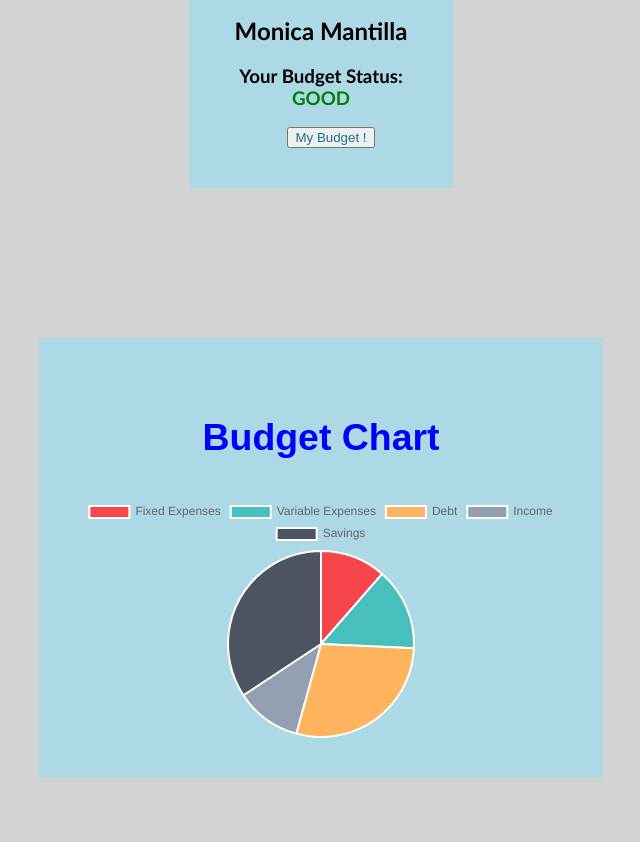
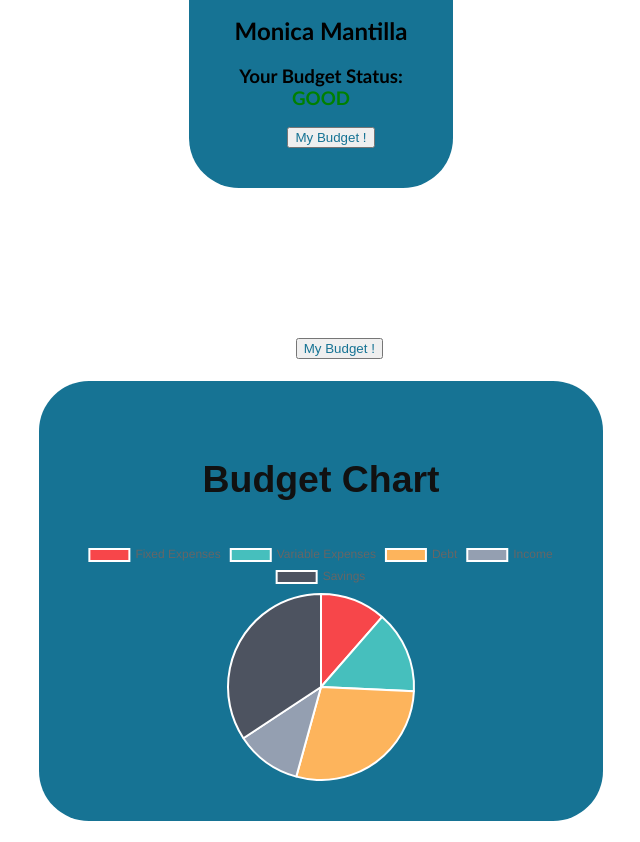
Before and after one commit to Mgncoding/final_project, a React app in the folder guru/: page /profile in a window 1280 px wide. Shown: the part 680-1522 px from the top of the page, without its empty margins (319-959 px from the left). Before the commit the page ends 1480 px from the top, so only its background shows below. Built offline with nearby package versions, Linux system fonts and the light colour scheme.

Commit message:
profile page style updated

```diff
--- a/guru/src/components/card/index.js
+++ b/guru/src/components/card/index.js
@@ -5,13 +5,11 @@ import {Link} from "react-router-dom";
 function Card() {
     return (
         <div className="something">
-
             <div className="card">
                 <img src={require("../images/profilepic.png.jpeg")} alt={"Profile Pic"} classNameName="profilePic" width="250" height="250" />
                 <div className="card-body">
                     <h2 className="card-title">Monica Mantilla</h2>
                     <h3 className="card-text">Your Budget Status: <span className="budgetStat">GOOD</span></h3>
-                    <h3 className="card-text"></h3>
                     <button type="submit" className="profileBtn"><Link to="/salary" className="nav-link"> My Budget !</Link>  </button>
                 </div>
             </div>
--- a/guru/src/components/card/style.css
+++ b/guru/src/components/card/style.css
@@ -1,23 +1,21 @@
-body{
-  background-color:lightgrey;
 
-}
 .profilePic{
-    border-radius: 40%;
+    border-radius: 50px;
+
   }
 .profileCard{
   margin:150px;
 }
 .something{
+  border-radius: 50px;
   padding:40px;
   text-align: center;
   margin-left:350px;
   margin-right:350px;
-  background-color:lightblue;
+  background-color: #167394;
 }
 .chartTitle{
   font-family: Arial, Helvetica, sans-serif;
-  color:Blue;
 }
 .card-title{
   font-family: 'Gill Sans', 'Gill Sans MT', Calibri, 'Trebuchet MS', sans-serif;
@@ -30,6 +28,5 @@ body{
 }
 .profileBtn{
   margin-left:20px;
-  color:blue;
-  size:65px;
+  size:450px;
 }
--- a/guru/src/components/profile.page.js
+++ b/guru/src/components/profile.page.js
@@ -31,6 +31,7 @@ export default class Profile extends Component {
                     <Card />
                 </div>
                 <div className="profileButton">
+                    <button type="submit" className="ProfileBtn"><Link to="/salary" className="nav-link"> My Budget !</Link>  </button>
                 </div>
                 <div className="chartInfo">
                     <h1><PieChart /> </h1>
```
